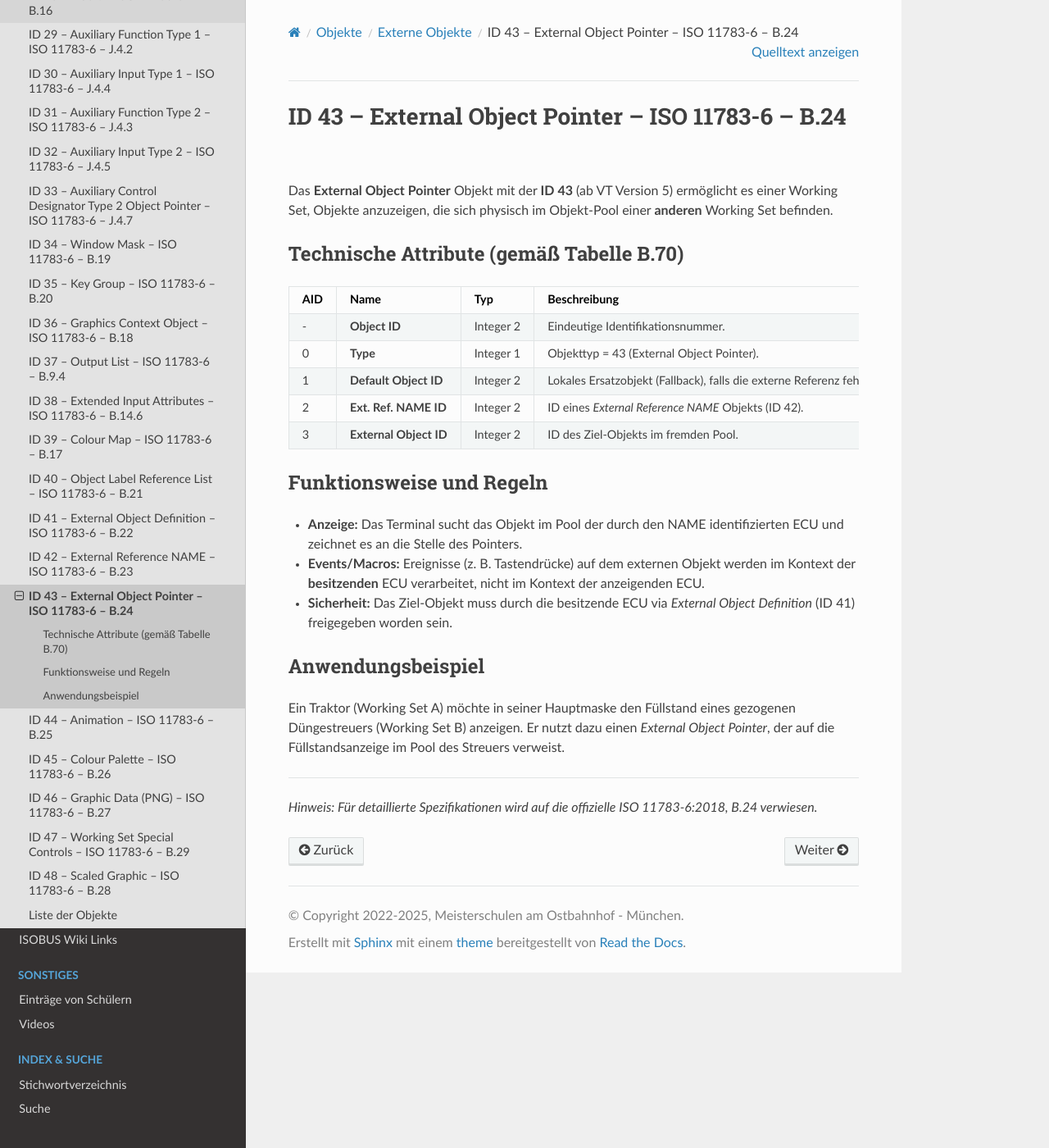
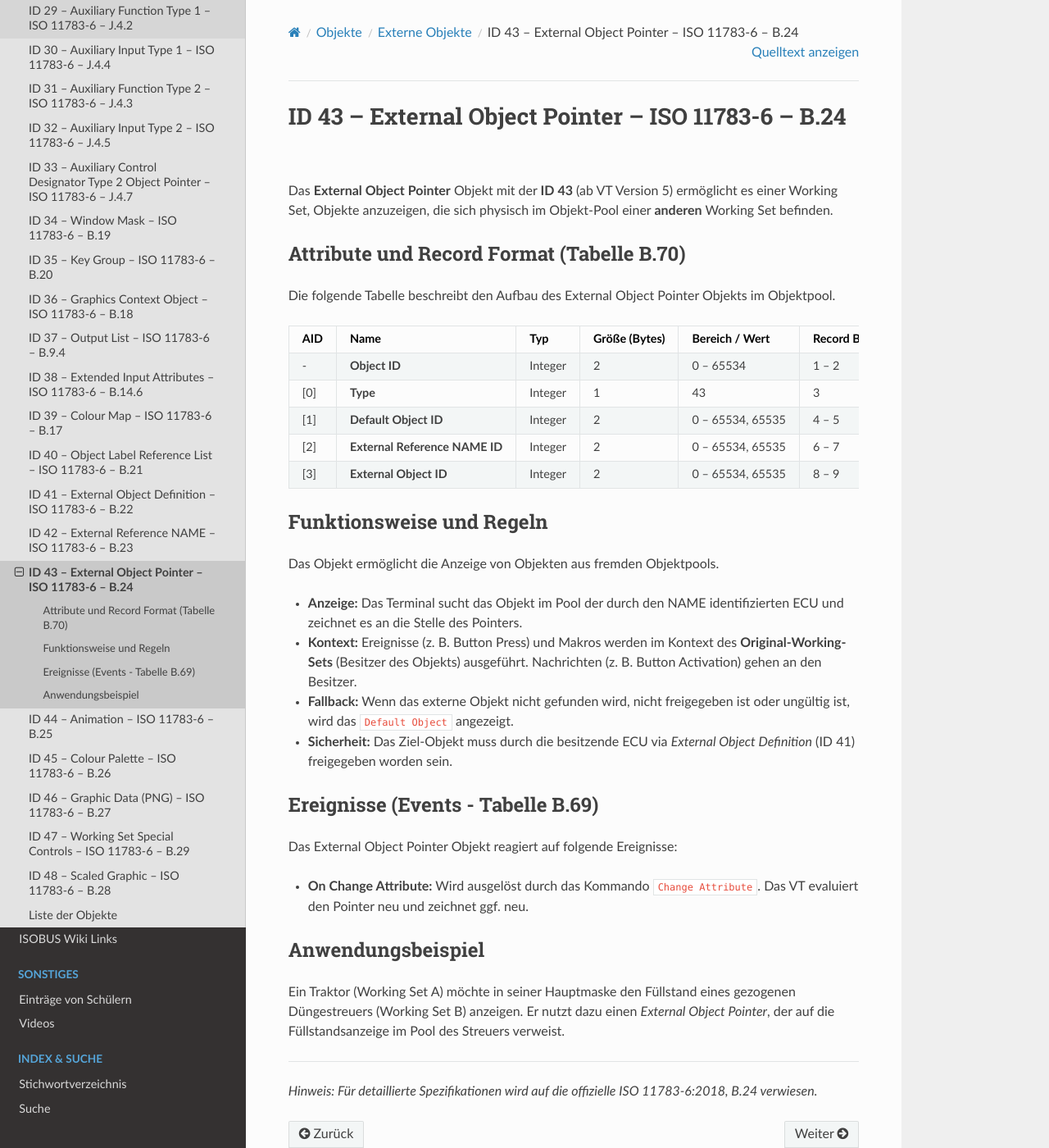
Before and after one commit to Meisterschulen-am-Ostbahnhof-Munchen/ISOBUS-VT-Objects-docs, a Sphinx documentation site: the page built from docs/isobus-objects/ID-43---External-Object-Pointer---ISO-11783-6---B.24.md, in a window 1280 px wide and 1400 px high. Shown: the whole window at 82% size. Built offline with Sphinx 7.4.7 and the Read the Docs theme 3.1.0, drawn with Linux system fonts in a browser that asks for light colours.

Commit message:
docs: update External Object Pointer (ID 43) with accurate attribute table and record format from ISO 11783-6 Annex B.24

```diff
--- a/docs/isobus-objects/ID-43---External-Object-Pointer---ISO-11783-6---B.24.md
+++ b/docs/isobus-objects/ID-43---External-Object-Pointer---ISO-11783-6---B.24.md
@@ -5,20 +5,30 @@
 
 Das **External Object Pointer** Objekt mit der **ID 43** (ab VT Version 5) ermöglicht es einer Working Set, Objekte anzuzeigen, die sich physisch im Objekt-Pool einer **anderen** Working Set befinden.
 
-## Technische Attribute (gemäß Tabelle B.70)
+### Attribute und Record Format (Tabelle B.70)
 
-| AID | Name | Typ | Beschreibung |
-| :--- | :--- | :--- | :--- |
-| - | **Object ID** | Integer 2 | Eindeutige Identifikationsnummer. |
-| 0 | **Type** | Integer 1 | Objekttyp = 43 (External Object Pointer). |
-| 1 | **Default Object ID** | Integer 2 | Lokales Ersatzobjekt (Fallback), falls die externe Referenz fehlschlägt. |
-| 2 | **Ext. Ref. NAME ID** | Integer 2 | ID eines *External Reference NAME* Objekts (ID 42). |
-| 3 | **External Object ID** | Integer 2 | ID des Ziel-Objekts im fremden Pool. |
+Die folgende Tabelle beschreibt den Aufbau des External Object Pointer Objekts im Objektpool.
+
+| AID | Name | Typ | Größe (Bytes) | Bereich / Wert | Record Byte | Beschreibung |
+| :--- | :--- | :--- | :--- | :--- | :--- | :--- |
+| - | **Object ID** | Integer | 2 | 0 – 65534 | 1 – 2 | Eindeutige ID im Objektpool. |
+| [0] | **Type** | Integer | 1 | 43 | 3 | Objekttyp = External Object Pointer. |
+| [1] | **Default Object ID** | Integer | 2 | 0 – 65534, 65535 | 4 – 5 | ID eines lokalen Ersatzobjekts, falls externer Zugriff fehlschlägt. |
+| [2] | **External Reference NAME ID** | Integer | 2 | 0 – 65534, 65535 | 6 – 7 | ID eines External Reference NAME Objekts, das das Ziel-WS identifiziert. |
+| [3] | **External Object ID** | Integer | 2 | 0 – 65534, 65535 | 8 – 9 | ID des Objekts im fremden Pool. |
 
 ## Funktionsweise und Regeln
+Das Objekt ermöglicht die Anzeige von Objekten aus fremden Objektpools.
 *   **Anzeige:** Das Terminal sucht das Objekt im Pool der durch den NAME identifizierten ECU und zeichnet es an die Stelle des Pointers.
-*   **Events/Macros:** Ereignisse (z. B. Tastendrücke) auf dem externen Objekt werden im Kontext der **besitzenden** ECU verarbeitet, nicht im Kontext der anzeigenden ECU.
+*   **Kontext:** Ereignisse (z. B. Button Press) und Makros werden im Kontext des **Original-Working-Sets** (Besitzer des Objekts) ausgeführt. Nachrichten (z. B. Button Activation) gehen an den Besitzer.
+*   **Fallback:** Wenn das externe Objekt nicht gefunden wird, nicht freigegeben ist oder ungültig ist, wird das `Default Object` angezeigt.
 *   **Sicherheit:** Das Ziel-Objekt muss durch die besitzende ECU via *External Object Definition* (ID 41) freigegeben worden sein.
+
+## Ereignisse (Events - Tabelle B.69)
+
+Das External Object Pointer Objekt reagiert auf folgende Ereignisse:
+
+*   **On Change Attribute:** Wird ausgelöst durch das Kommando `Change Attribute`. Das VT evaluiert den Pointer neu und zeichnet ggf. neu.
 
 ## Anwendungsbeispiel
 Ein Traktor (Working Set A) möchte in seiner Hauptmaske den Füllstand eines gezogenen Düngestreuers (Working Set B) anzeigen. Er nutzt dazu einen *External Object Pointer*, der auf die Füllstandsanzeige im Pool des Streuers verweist.
```
